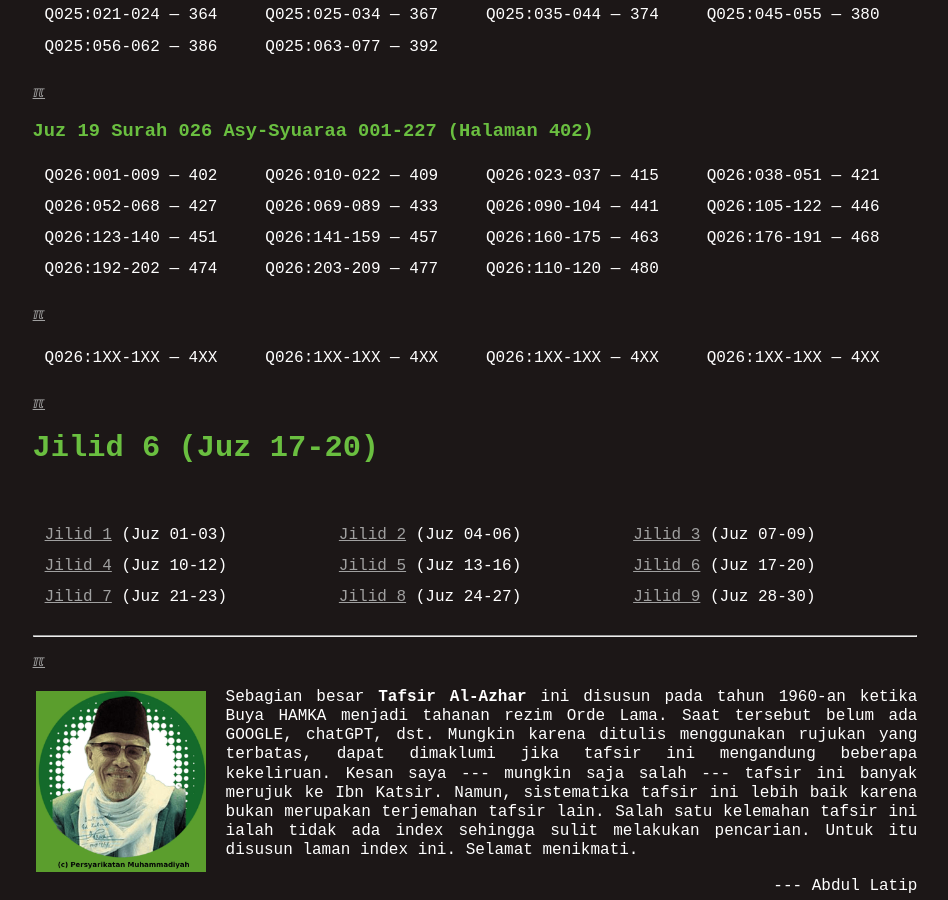
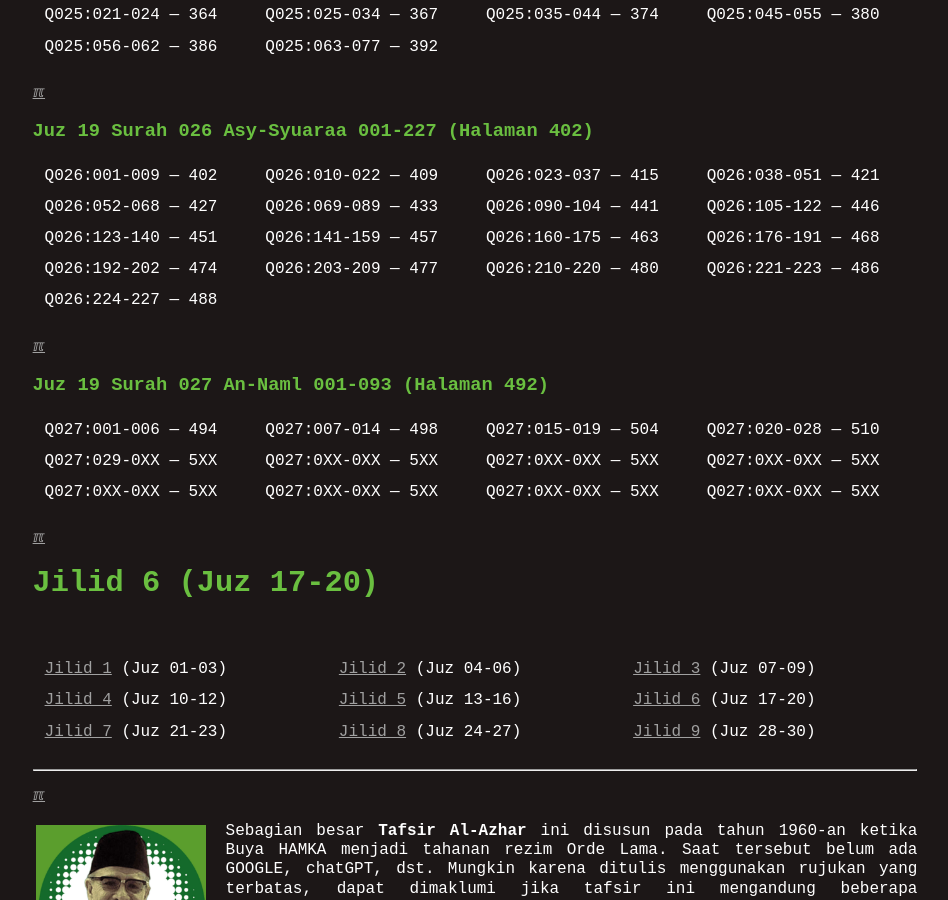
Before and after one commit to dullatip/indexquran, a Jekyll site: the page built from 006.md, in a window 1280 px wide and 900 px high, scrolled down 2128 px. Shown: the whole window, without its empty margins (165-1113 px from the left). Built offline with Jekyll 4.4.1, drawn with Linux system fonts in a browser that asks for light colours.

Commit message:
modified:   006.md

```diff
--- a/006.md
+++ b/006.md
@@ -77,11 +77,16 @@
 | Q026:001-009 --- 402 | Q026:010-022 --- 409 | Q026:023-037 --- 415 | Q026:038-051 --- 421 |
 | Q026:052-068 --- 427 | Q026:069-089 --- 433 | Q026:090-104 --- 441 | Q026:105-122 --- 446 |
 | Q026:123-140 --- 451 | Q026:141-159 --- 457 | Q026:160-175 --- 463 | Q026:176-191 --- 468 |
-| Q026:192-202 --- 474 | Q026:203-209 --- 477 | Q026:110-120 --- 480 |
+| Q026:192-202 --- 474 | Q026:203-209 --- 477 | Q026:210-220 --- 480 | Q026:221-223 --- 486 |
+| Q026:224-227 --- 488 |
 
 [&#x213C;](#)<br id="idx619027001">
 
-| Q026:1XX-1XX --- 4XX | Q026:1XX-1XX --- 4XX | Q026:1XX-1XX --- 4XX | Q026:1XX-1XX --- 4XX |
+### Juz 19 Surah 027 An-Naml 001-093 (Halaman 492)
+
+| Q027:001-006 --- 494 | Q027:007-014 --- 498 | Q027:015-019 --- 504 | Q027:020-028 --- 510 |
+| Q027:029-0XX --- 5XX | Q027:0XX-0XX --- 5XX | Q027:0XX-0XX --- 5XX | Q027:0XX-0XX --- 5XX |
+| Q027:0XX-0XX --- 5XX | Q027:0XX-0XX --- 5XX | Q027:0XX-0XX --- 5XX | Q027:0XX-0XX --- 5XX |
 
 [&#x213C;](#)<br id="idxA">
 # Jilid 6 (Juz 17-20)
--- a/sitemap.xml
+++ b/sitemap.xml
@@ -2,11 +2,11 @@
 <urlset xmlns:xsi="http://www.w3.org/2001/XMLSchema-instance" xsi:schemaLocation="http://www.sitemaps.org/schemas/sitemap/0.9 http://www.sitemaps.org/schemas/sitemap/0.9/sitemap.xsd" xmlns="http://www.sitemaps.org/schemas/sitemap/0.9">
 <url>
 <loc>https://sdnbhd.github.io/indexquran/</loc>
-<lastmod>2024-12-06</lastmod>
+<lastmod>2024-12-08</lastmod>
 </url>
 <url>
 <loc>https://sdnbhd.github.io/indexquran/006.html</loc>
-<lastmod>2024-12-06</lastmod>
+<lastmod>2024-12-08</lastmod>
 </url>
 <url>
 <loc>https://sdnbhd.github.io/indexquran/004.html</loc>
```
